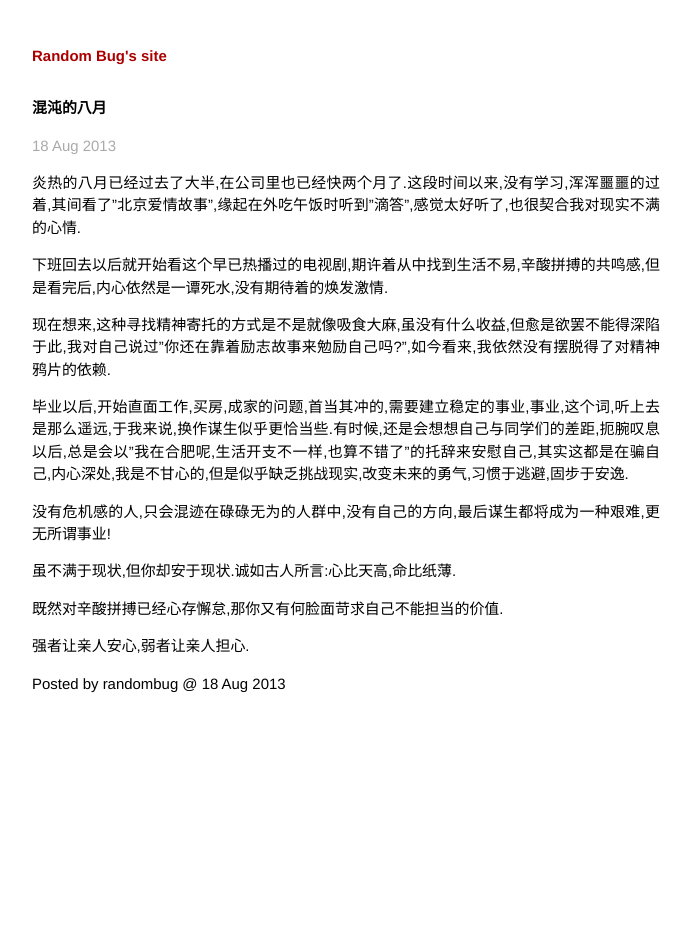
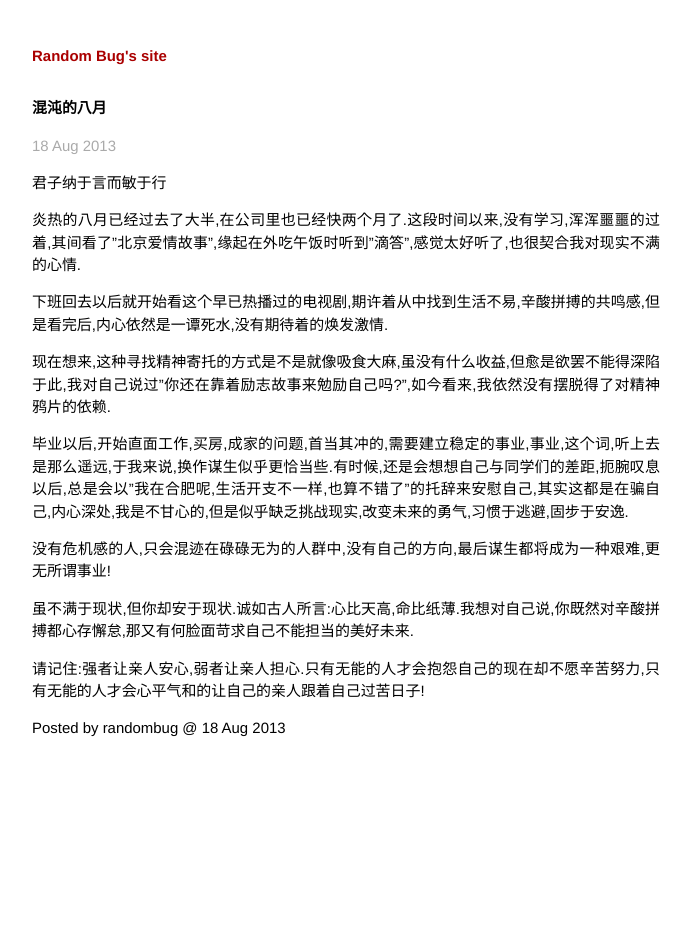
Before and after one commit to jfgong/jekyll_linteler, a Jekyll site: the page built from _posts/2013-08-18-summary-of-my-august.markdown, in a window 1280 px wide. Shown: the whole page, without its empty margins (294-985 px from the left). Built offline with Jekyll 4.4.1, drawn with Linux system fonts in a browser that asks for light colours.

Commit message:
update 2013-08-18-summary-of-my-august.markdown

```diff
--- a/_posts/2013-08-18-summary-of-my-august.markdown
+++ b/_posts/2013-08-18-summary-of-my-august.markdown
@@ -2,6 +2,8 @@
 layout: post
 title: 混沌的八月
 ---
+
+君子纳于言而敏于行
 
 炎热的八月已经过去了大半,在公司里也已经快两个月了.这段时间以来,没有学习,浑浑噩噩的过着,其间看了"北京爱情故事",缘起在外吃午饭时听到"滴答",感觉太好听了,也很契合我对现实不满的心情.
 
@@ -13,11 +15,8 @@ title: 混沌的八月
 
 没有危机感的人,只会混迹在碌碌无为的人群中,没有自己的方向,最后谋生都将成为一种艰难,更无所谓事业!
 
-虽不满于现状,但你却安于现状.诚如古人所言:心比天高,命比纸薄.
+虽不满于现状,但你却安于现状.诚如古人所言:心比天高,命比纸薄.我想对自己说,你既然对辛酸拼搏都心存懈怠,那又有何脸面苛求自己不能担当的美好未来.
 
-既然对辛酸拼搏已经心存懈怠,那你又有何脸面苛求自己不能担当的价值.
-
-强者让亲人安心,弱者让亲人担心.
-
+请记住:强者让亲人安心,弱者让亲人担心.只有无能的人才会抱怨自己的现在却不愿辛苦努力,只有无能的人才会心平气和的让自己的亲人跟着自己过苦日子!
 
 Posted by randombug @ {{ page.date | date_to_string }}
```
